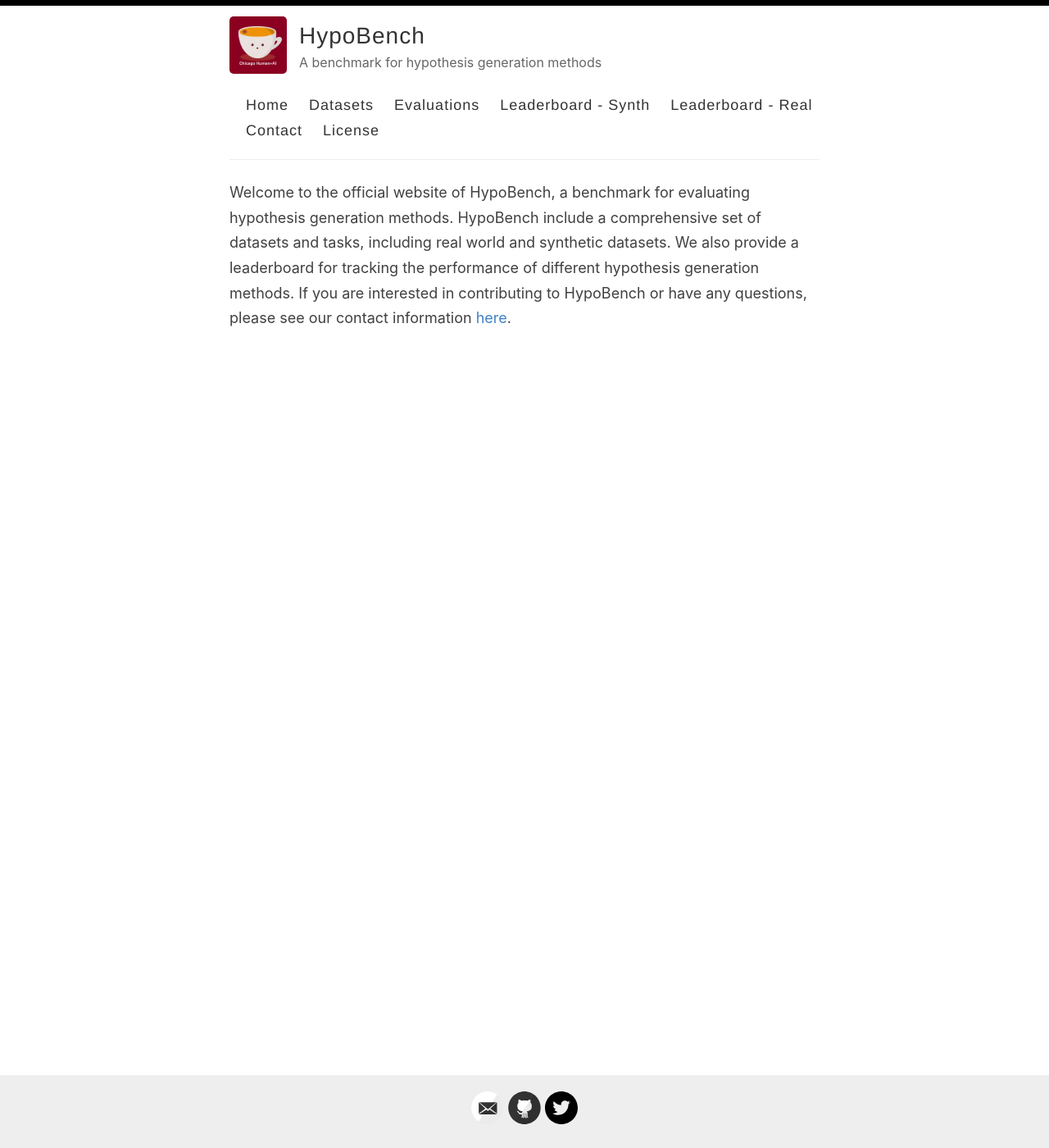
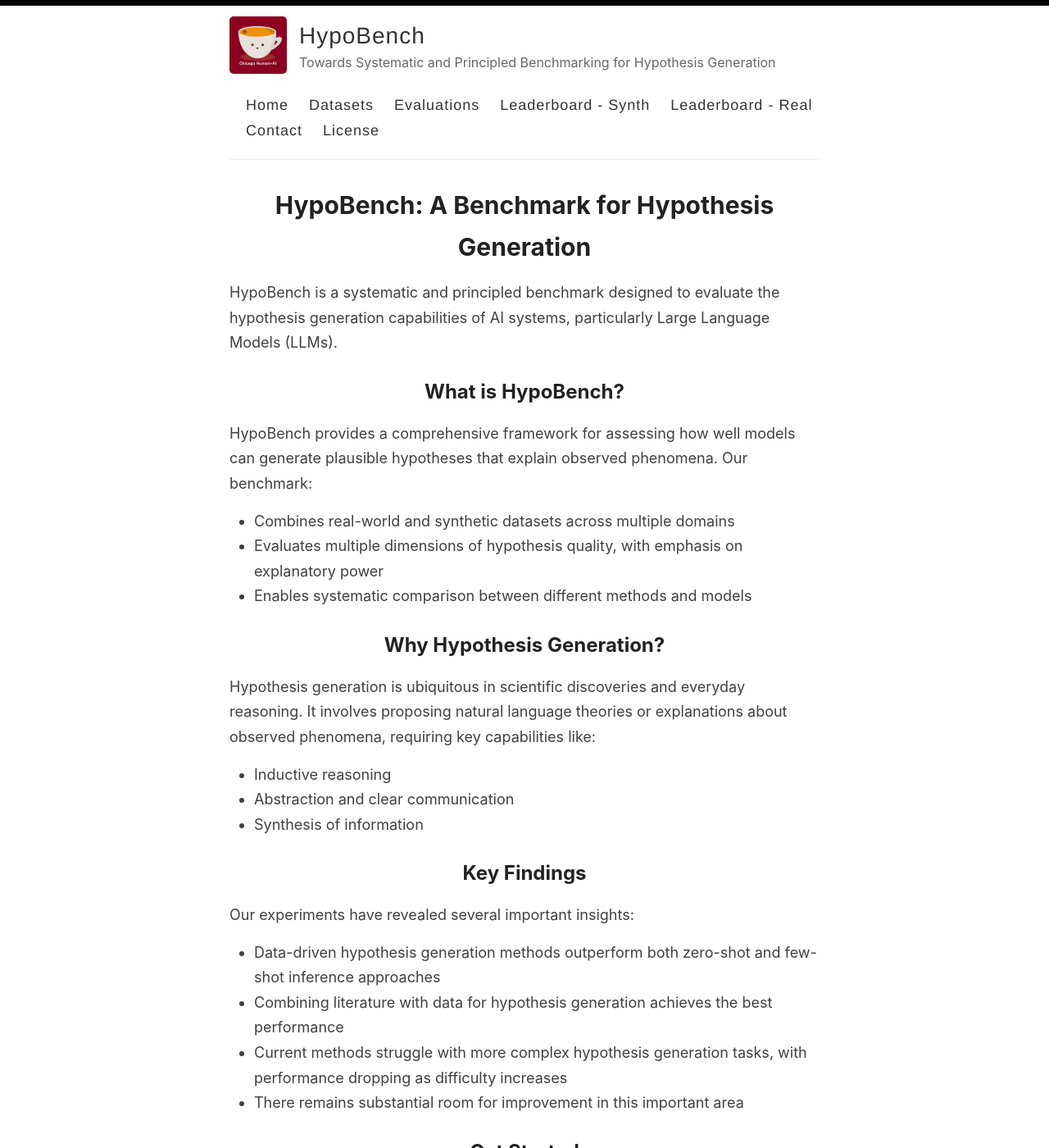
Before and after one commit to ChicagoHAI/HypoBench, a Jekyll site: the page built from index.md, in a window 1280 px wide and 1400 px high. Shown: the whole window at 82% size. Built offline with Jekyll 4.4.1, drawn with Linux system fonts in a browser that asks for light colours; our own code applies the rules of GitHub Pages for plain Markdown files; some of the changed text lies outside the part shown.

Commit message:
more content change

```diff
--- a/_config.yml
+++ b/_config.yml
@@ -9,7 +9,7 @@ name: HypoBench
 author: Haokun Liu
 
 # Short bio or description (displayed in the header)
-description: A benchmark for hypothesis generation methods
+description: Towards Systematic and Principled Benchmarking for Hypothesis Generation
 
 # URL of your avatar or profile pic (you could use your GitHub profile pic)
 avatar: /images/chai.jpg
--- a/index.md
+++ b/index.md
@@ -2,4 +2,41 @@
 layout: default
 ---
 
-Welcome to the official website of HypoBench, a benchmark for evaluating hypothesis generation methods. HypoBench include a comprehensive set of datasets and tasks, including real world and synthetic datasets. We also provide a leaderboard for tracking the performance of different hypothesis generation methods. If you are interested in contributing to HypoBench or have any questions, please see our contact information [here]({{ site.baseurl }}/contact).
+# HypoBench: A Benchmark for Hypothesis Generation
+
+HypoBench is a systematic and principled benchmark designed to evaluate the hypothesis generation capabilities of AI systems, particularly Large Language Models (LLMs).
+
+## What is HypoBench?
+
+HypoBench provides a comprehensive framework for assessing how well models can generate plausible hypotheses that explain observed phenomena. Our benchmark:
+
+- Combines real-world and synthetic datasets across multiple domains
+- Evaluates multiple dimensions of hypothesis quality, with emphasis on explanatory power
+- Enables systematic comparison between different methods and models
+
+## Why Hypothesis Generation?
+
+Hypothesis generation is ubiquitous in scientific discoveries and everyday reasoning. It involves proposing natural language theories or explanations about observed phenomena, requiring key capabilities like:
+
+- Inductive reasoning
+- Abstraction and clear communication
+- Synthesis of information
+
+## Key Findings
+
+Our experiments have revealed several important insights:
+
+- Data-driven hypothesis generation methods outperform both zero-shot and few-shot inference approaches
+- Combining literature with data for hypothesis generation achieves the best performance
+- Current methods struggle with more complex hypothesis generation tasks, with performance dropping as difficulty increases
+- There remains substantial room for improvement in this important area
+
+## Get Started
+
+- [Explore our datasets](/datasets)
+- [Learn about our evaluation methods](/evaluations)
+- [Check the leaderboards](/leaderboard_synth)
+
+HypoBench is an ongoing project aimed at advancing hypothesis generation capabilities in AI systems. We welcome contributions and feedback from the research community.
+
+For more details, please refer to our [paper](https://arxiv.org/abs/paper-link).
```
Also changed, not shown: _pages/contact.md (+1 -1 lines), _pages/evaluations.md (+1 -1 lines), _pages/index.md (+2 -2 lines).
